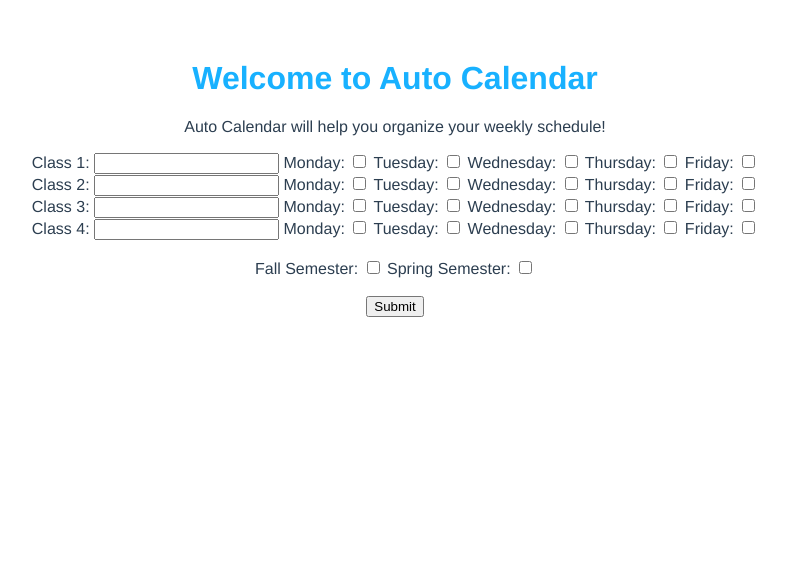
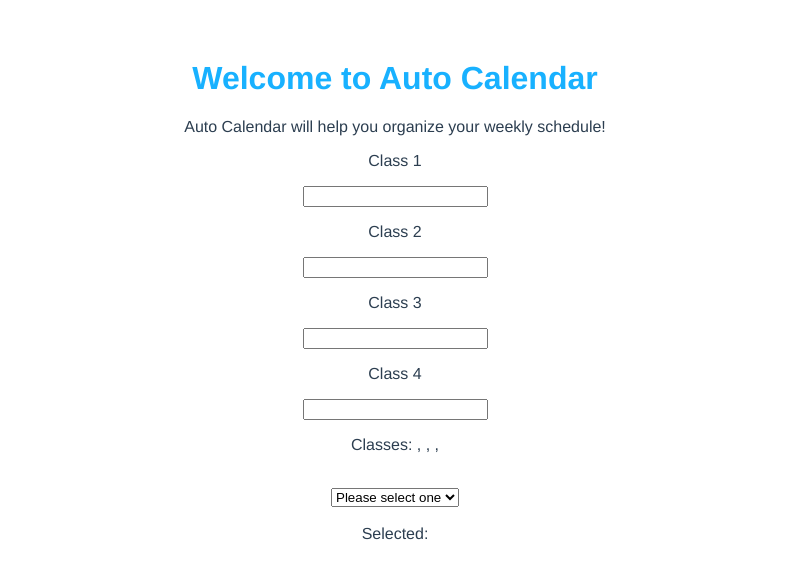
Before and after one commit to priya-sapra/auto-calendar, a Vue app: page / in a window 1280 px wide. Shown: the top 578 px of the page, without its empty margins (245-1031 px from the left). Built offline with nearby package versions, Linux system fonts and the light colour scheme.

Commit message:
updated main page to display user input

```diff
--- a/src/App.vue
+++ b/src/App.vue
@@ -10,21 +10,21 @@
   <div id="app" class="container">
     <!-- <HelloWorld/> -->
     <!-- <TestVueComponent/> -->
-    <Welcome/>
-    <InputFields/>
+    <Welcome />
+    <!-- <InputFields /> -->
+    <UserForm />
   </div>
 </template>
 
 <script>
-
 import Welcome from "./components/Welcome.vue";
-import InputFields from "./components/InputFields.vue";
+import UserForm from "./components/UserForm.vue";
 
 export default {
   name: "app",
   components: {
     Welcome,
-    InputFields
+    UserForm,
   }
 };
 </script>
--- /dev/null
+++ b/src/components/UserForm.vue
@@ -0,0 +1,49 @@
+<template>
+	<div>
+		<p>Class 1</p>
+		<input
+			type="text"
+			v-model="message">
+		<p>Class 2</p>
+		<input
+			type="text"
+			v-model="message1">
+		<p>Class 3</p>
+		<input
+			type="text"
+			v-model="message2">
+		<p>Class 4</p>
+		<input
+			type="text"
+			v-model="message3">
+		<p>Classes: {{ message }}, {{ message1 }}, {{ message2 }}, {{ message3 }}</p>
+		<br>
+		<select v-model="selected">
+			<option disabled value="">Please select one</option>
+			<option>Spring</option>
+			<option>Fall</option>
+		</select>
+		<br>
+		<br>
+		<span>Selected: {{ selected }}</span>
+	</div>
+</template>
+
+<script>
+export default {
+	data() {
+		return{
+			message: '',
+			message1: '',
+			message2: '',
+			message3: '',
+			selected: ''
+		}
+	}
+};
+</script>
+
+<!-- Add "scoped" attribute to limit CSS to this component only -->
+<style scoped>
+
+</style>
```
